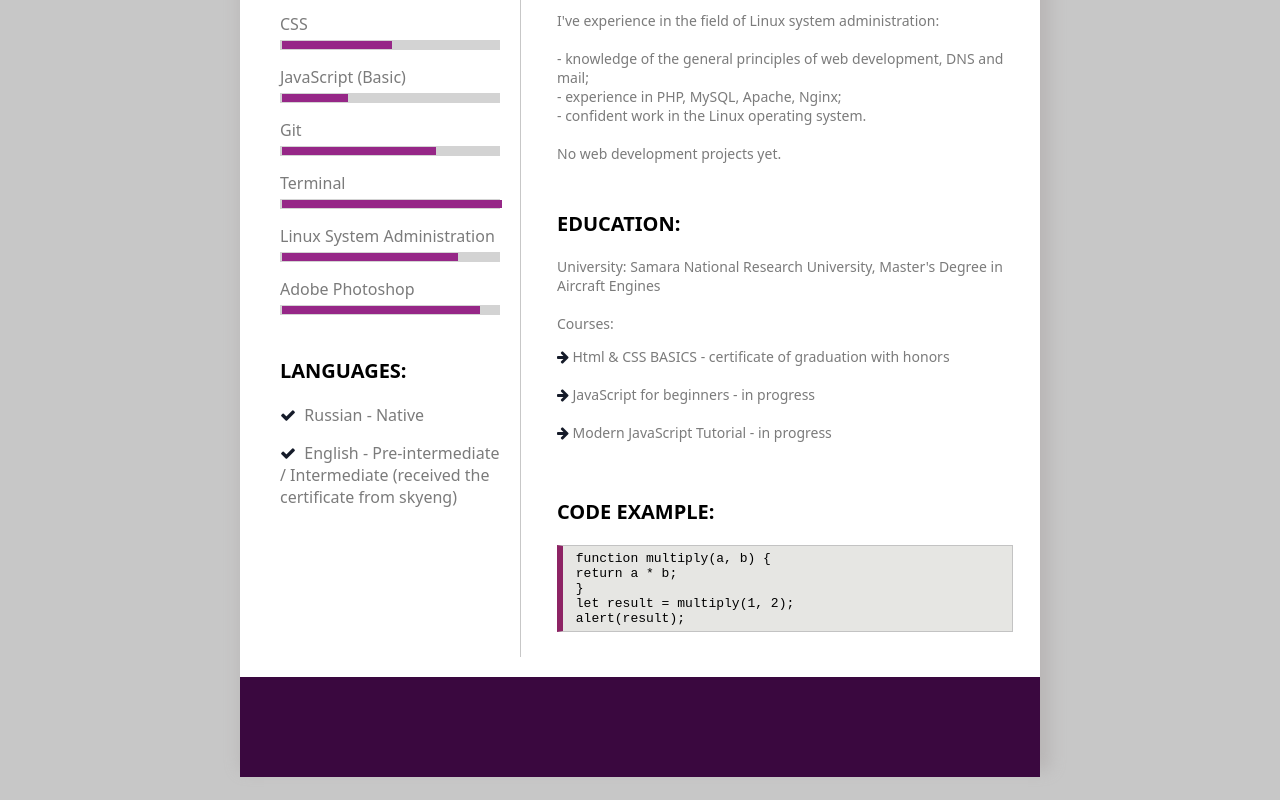
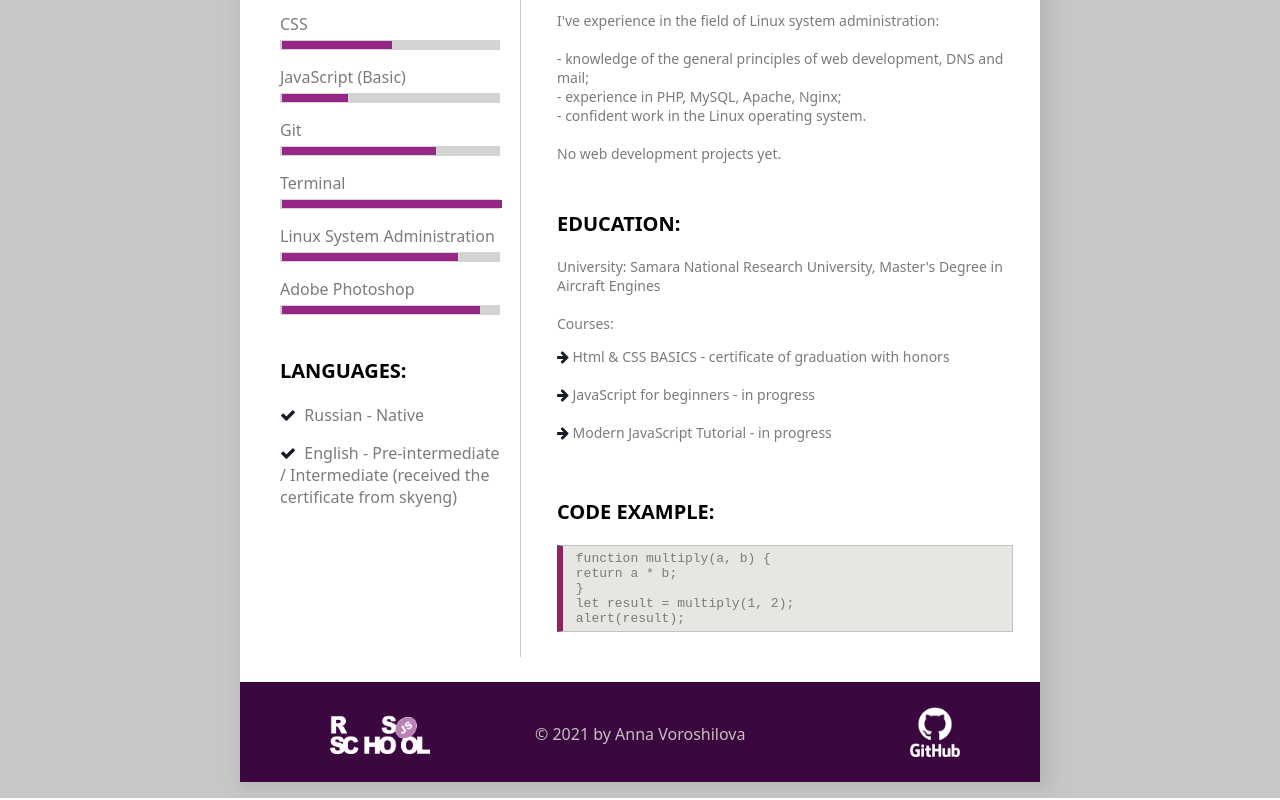
Before and after one commit to VoroshilovaAV/rsschool-cv, a plain HTML site: page index.html in a window 1280 px wide. Shown: the part 642-1442 px from the top of the page. Drawn offline with Linux system fonts and the light colour scheme.

Commit message:
feat: add information and links in footer

```diff
--- a/index.html
+++ b/index.html
@@ -11,12 +11,11 @@
 </head>
 <body>
     <div class="main">
-        <div class="top-section">
+        <header class="top-section">
             <img src="images/photo.png" alt="my_photo" class="profile">
             <p class="p1">VOROSHILOVA <span>ANNA</span></p>
             <p class="p2">Junior Frontend Developer</p>
-        </div>
-
+        </header>
         <div class="clearfix"></div>
 
         <div class="col-left">
@@ -61,7 +60,6 @@
                 </div>
 
             <br/>
-
             <p class="head">Languages:</p>
                 <p class="p3"><i class="fa fa-check"></i>&nbsp;&nbsp;Russian - Native</p>
 				<p class="p3"><i class="fa fa-check"></i>&nbsp;&nbsp;English - Pre-intermediate / Intermediate (received the certificate from <a href="https://skyeng.ru">skyeng)</a></p>
@@ -78,7 +76,7 @@
                     <br/><br/>
                     During my work in host tech support, I became interested in web development. I’m eager to gain experience in front-end development and change the sphere of activity.
                 </p>
-                    <br/>
+                <br/>
                 <p class="head">Work experience:</p>
                 <p class="p3" style="font-size: 14px;">
                     I've experience in the field of Linux system administration:
@@ -108,19 +106,18 @@
                     <br/>
 
                 <p class="head">Code Example:</p>
-                <p class="p3" style="font-size: 14px;">
-                    <pre class="code"><code> function multiply(a, b) {
+                <pre class="code"><code> function multiply(a, b) {
  return a * b;
  }
  let result = multiply(1, 2);
  alert(result);</code></pre>
-                </p>
-
-            </div>
+               </div>
         </div>
-        <div class="footer-section"></div>
-
-    </div>
+        <footer class="footer-section">
+            <a href="https://github.com/VoroshilovaAV"><img src="images/GitHub.png" alt="my_github" class="icon1"></a>
+            <a href="https://rs.school/js/"><img src="images/rs_school_js.png" alt="rs_school_photo" class="icon2"></a>
+            <p class="p4">© 2021 by Anna Voroshilova</p>
+        </footer>
          <br/>
     </div>
 </body>
--- a/style.css
+++ b/style.css
@@ -10,7 +10,7 @@ body {
 }
 
 .main {
-  height: 1380px;
+  height: 1400px;
   width: 800px;
   background-color: white;
   box-shadow: 5px 7px 15px 5px #b9b6b6;
@@ -250,12 +250,39 @@ a {
   background: rgba(173, 173, 164, 0.3);
   overflow: auto;
   margin: 0 0 0 0;
+  color: #7b7b7b;
+  margin-bottom: 5px;
 }
 
 .footer-section {
   position: absolute;
   height: 100px;
   width: 800px;
-  background-color:#3a083f;
-  margin: 980px auto;
+  background-color: #3a083f;
+  margin: 985px auto;
 }
+
+.icon1 {
+  width: 50px;
+  height: 50px;
+  filter: brightness(20);
+  position: absolute;
+  left: 670px;
+  top: 25px;
+}
+
+.icon2 {
+  width: 100px;
+  height: 50px;
+  position: absolute;
+  left: 90px;
+  top: 22px;
+}
+
+.p4 {
+  color: #c7bfbf;
+  margin-bottom: 5px;
+  position: absolute;
+  left: 295px;
+  top: 25px;
+}
```
Also changed, not shown: images/github.png (added), images/rs_school_js.png (added).
